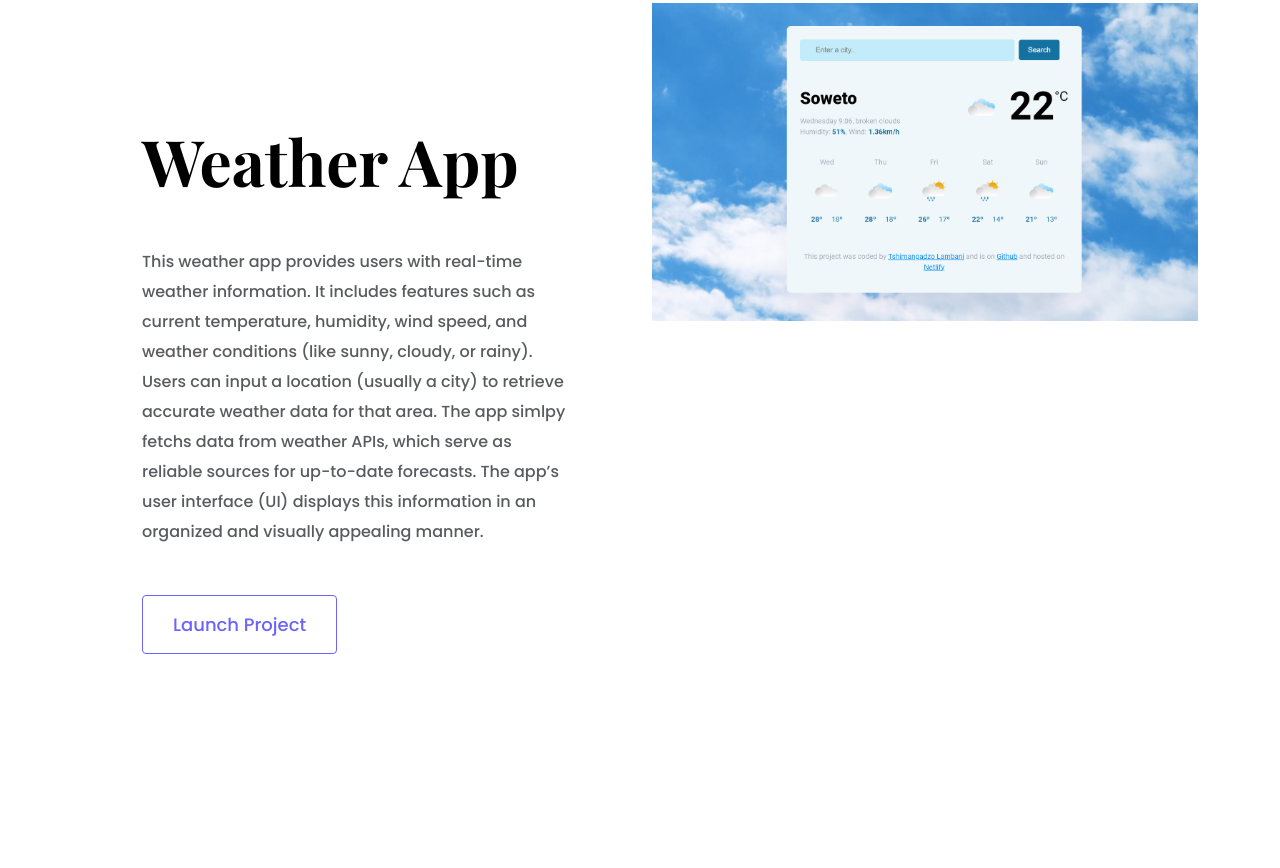
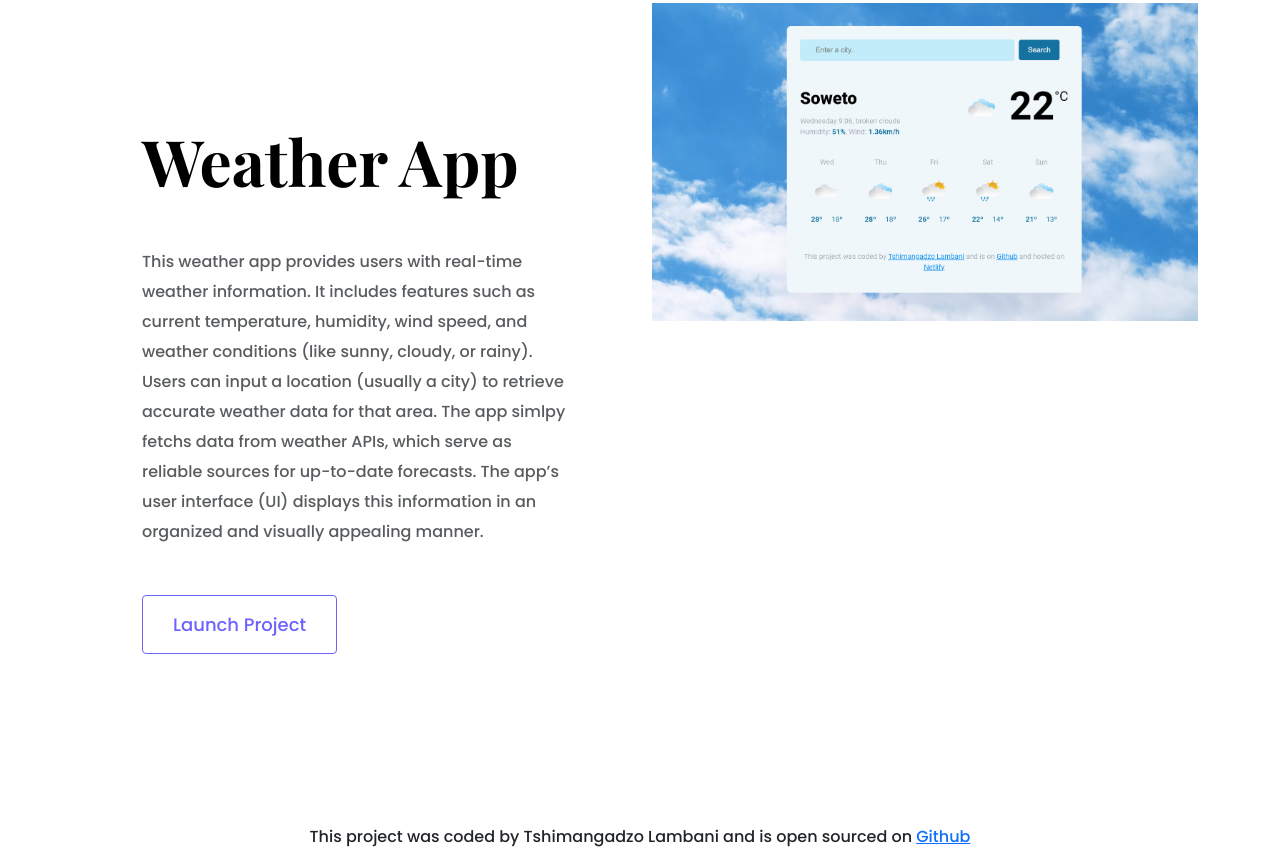
Before and after one commit to Tshima101/profile-project, a plain HTML site: page index.html in a window 1280 px wide. Shown: the part 1646-2514 px from the top of the page. Before the commit the page ends 2468 px from the top, so only its background shows below. Drawn offline with nearby package versions, Linux system fonts and the light colour scheme.

Commit message:
Added my Github repository link

```diff
--- a/index.html
+++ b/index.html
@@ -95,6 +95,10 @@
             </div>
         </div>
     </div>
+    <p class="text-center">
+        This project was coded by Tshimangadzo Lambani and is open sourced on
+        <a href="https://github.com/Tshima101/profile-project" target="_blank" title="Github repository">Github</a>
+    </p>
 </body>
 
 </html>
```
